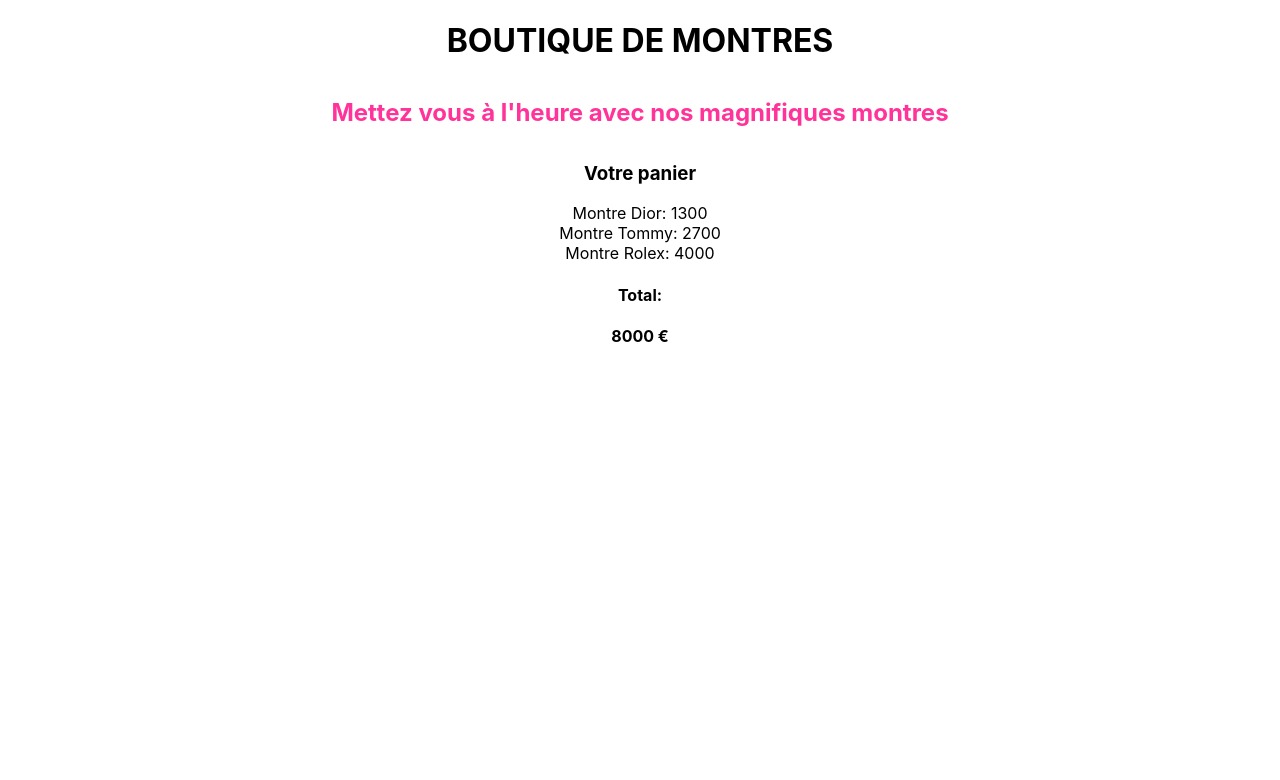
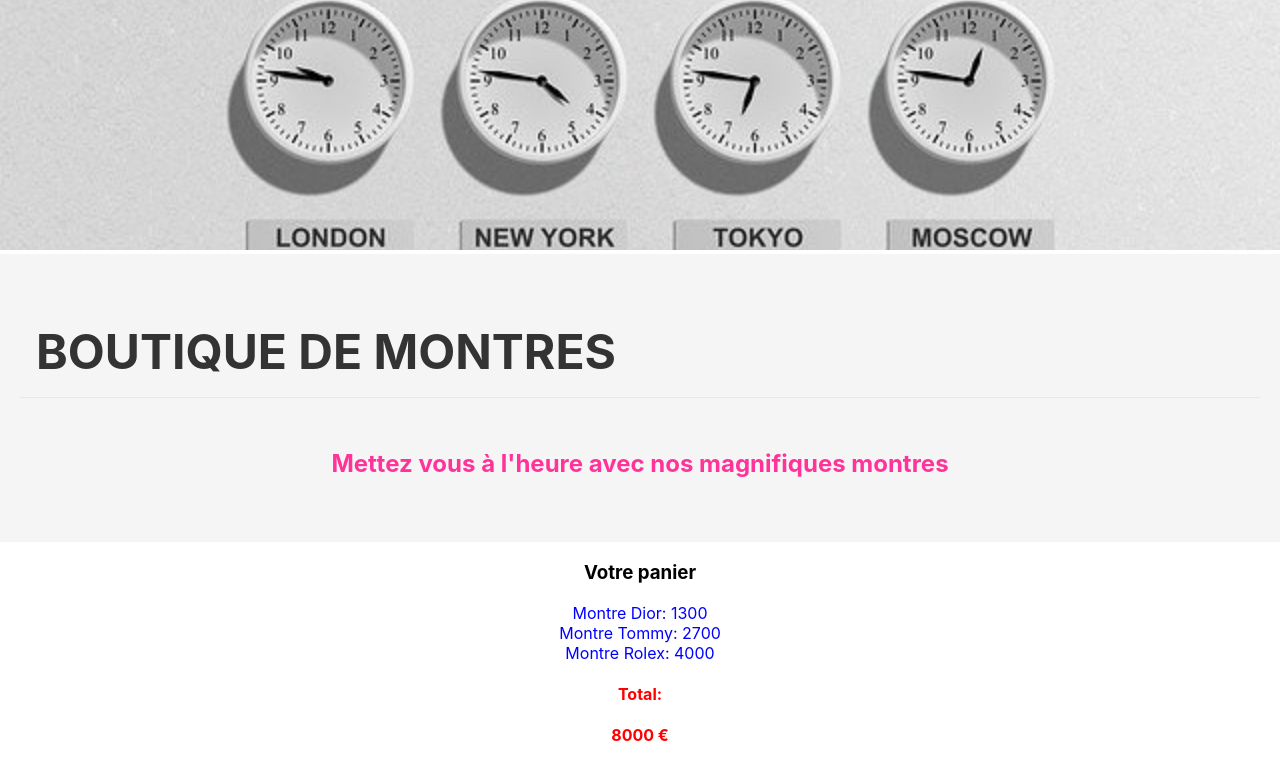
Before and after one commit to AimadBachar/BoutiqueMontreReact, a React (Create React App) app: page / in a window 1280 px wide. Shown: the top 780 px of the page. Built offline with nearby package versions, Linux system fonts and the light colour scheme.

Commit message:
use scss in all files and organize them

```diff
--- a/package.json
+++ b/package.json
@@ -6,6 +6,7 @@
     "@testing-library/jest-dom": "^5.16.1",
     "@testing-library/react": "^12.1.2",
     "@testing-library/user-event": "^13.5.0",
+    "node-sass": "^7.0.1",
     "react": "^17.0.2",
     "react-dom": "^17.0.2",
     "react-scripts": "5.0.0",
--- a/src/App.css
+++ b/src/App.css
@@ -28,6 +28,12 @@
   color: #61dafb;
 }
 
+.banner-img {
+  width: 100%;
+  height: 250px;
+  object-fit: cover;
+}
+
 @keyframes App-logo-spin {
   from {
     transform: rotate(0deg);
--- a/src/App.js
+++ b/src/App.js
@@ -1,5 +1,5 @@
 import './App.css';
-
+import bannerImg from './assets/images/clocks-g53283f3cb_640.jpg';
 // Components
 import Banner from './components/Banner/Banner.js';
 import Cart from './components/Cart/Cart.js';
@@ -7,6 +7,7 @@
 function App() {
   return (
     <div className="App">
+      <img src={bannerImg} alt="banner-clock" className="banner-img" />
       <Banner />
       <Cart />
     </div>
--- a/src/components/Banner/Banner.js
+++ b/src/components/Banner/Banner.js
@@ -1,5 +1,6 @@
 import Description from '../Description/Description.js';
 import Header from '../Header/Header.js';
+import './style.scss';
 
 
 const Banner = () => {
--- /dev/null
+++ b/src/components/Banner/style.scss
@@ -0,0 +1,8 @@
+.banner {
+    background-color: #f5f5f5;
+    padding: 20px;
+    text-align: center;
+    font-size: 1.5em;
+    font-weight: bold;
+    color: #333;
+}
--- a/src/components/Cart/Cart.js
+++ b/src/components/Cart/Cart.js
@@ -1,3 +1,5 @@
+import './style.scss';
+
 const Cart = () => {
     const products = [
         {id: 1, name: 'Montre Dior', price: 1300 },
@@ -6,7 +8,7 @@
     ];
 
     const list = products.map(product => {
-        return <li key={product.id}>{product.name}: {product.price}</li>
+        return <li className='cart-items__item' key={product.id}>{product.name}: {product.price}</li>
     });
 
     const total = products.reduce((tot, product) => {
@@ -16,7 +18,7 @@
     return (
         <div className="cart">
             <h3>Votre panier</h3>
-            <div className="cart-item">
+            <div className="cart-group">
                 <ul className="cart-items">
                     {list}
                 </ul>
--- /dev/null
+++ b/src/components/Cart/style.scss
@@ -0,0 +1,18 @@
+.cart {
+    &-group {
+        .cart-items{
+            list-style: none;
+            padding: 0;
+            margin: 0;
+
+            &__item{
+                color: blue;
+            }
+        }
+    }
+    &-total {
+
+        color: red;
+
+    }
+}
--- a/src/components/Description/Description.js
+++ b/src/components/Description/Description.js
@@ -1,4 +1,4 @@
-// import './style.scss';
+import './style.scss';
 
 const Description = () => {
     const styleSlogan = {
--- /dev/null
+++ b/src/components/Description/style.scss
@@ -0,0 +1,5 @@
+.description {
+    font-size: 1.5rem;
+    line-height: 1.5;
+    margin-bottom: 1.5rem;
+}
--- a/src/components/Header/Header.js
+++ b/src/components/Header/Header.js
@@ -1,8 +1,10 @@
+import './style.scss';
+
 const Header = () => {
     const title = "boutique de montres";
     const titleMaj = title.toUpperCase();
     return (
-    <h1>{ titleMaj }</h1>
+    <h1 className='header'>{ titleMaj }</h1>
     );
 }
 
--- /dev/null
+++ b/src/components/Header/style.scss
@@ -0,0 +1,7 @@
+.header {
+    display: flex;
+    justify-content: space-between;
+    align-items: center;
+    padding: 1rem;
+    border-bottom: 1px solid #e6e6e6;
+}
--- a/src/index.css
+++ b/src/index.css
@@ -11,9 +11,3 @@
   font-family: source-code-pro, Menlo, Monaco, Consolas, 'Courier New',
     monospace;
 }
-
-ul {
-  list-style: none;
-  padding: 0;
-  margin: 0;
-}
```
Also changed, not shown: src/assets/images/clocks-g53283f3cb_640.jpg (added), 1 other file (tests, documents, lock files or other folders).
